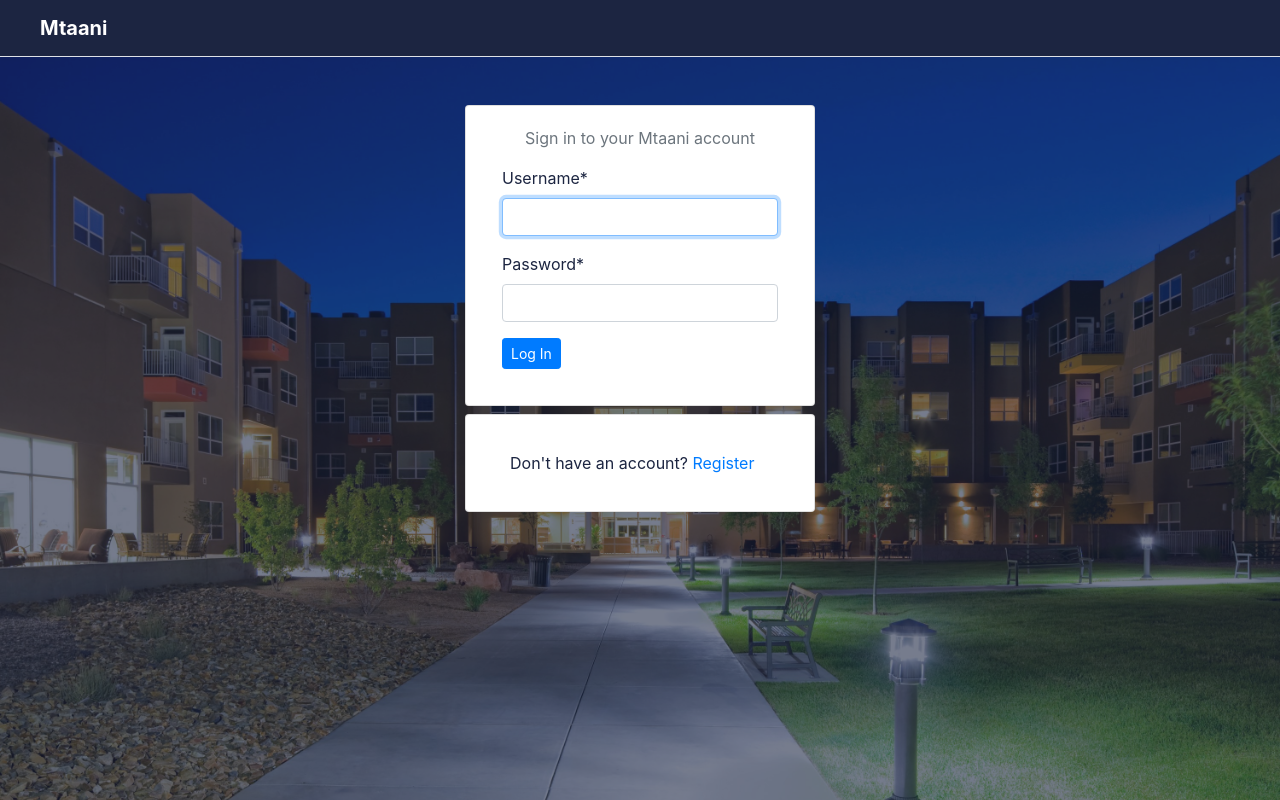
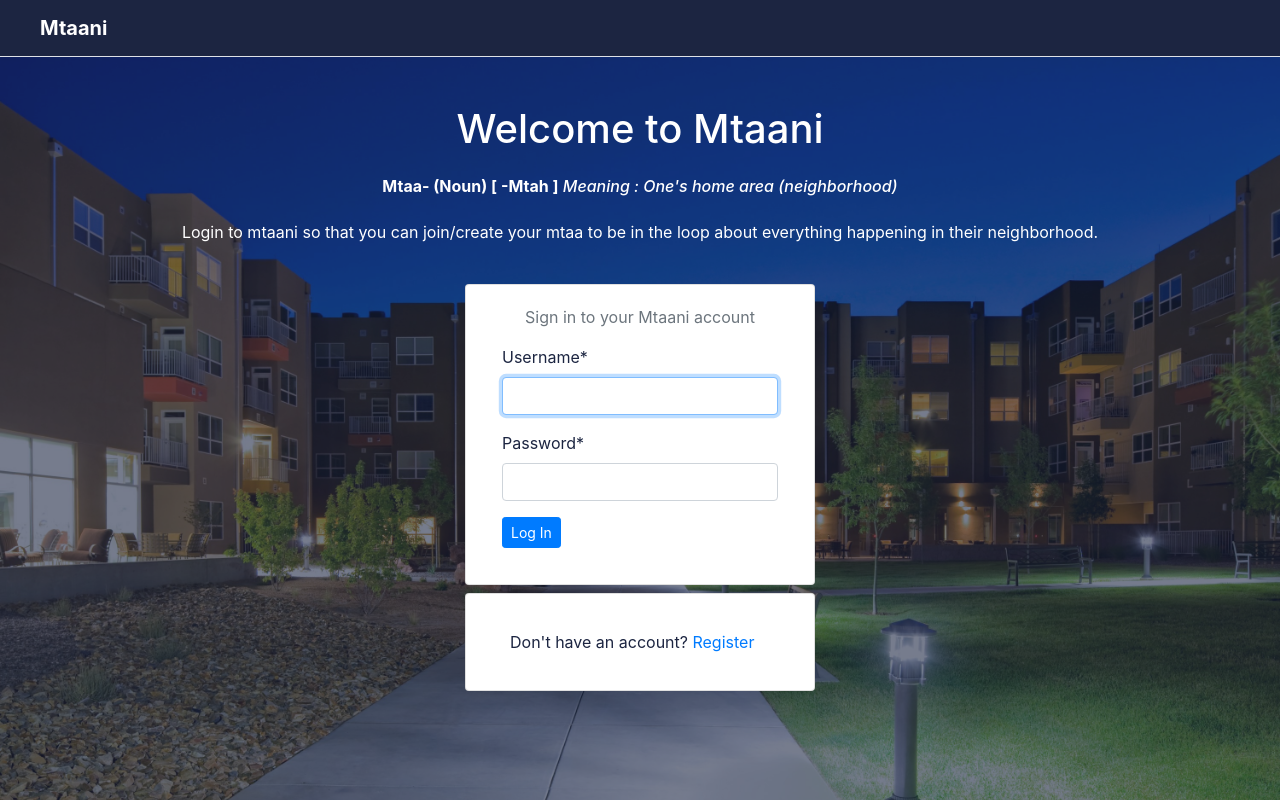
Before and after one commit to p-koskey/mtaani, a Django app: page /accounts/login/ in a window 1280 px wide. Run offline with Django 3.2, Linux system fonts and the light colour scheme; some libraries are stand-ins or nearby versions.

Commit message:
added into to login and signup template

```diff
--- a/hood/templates/registration/login.html
+++ b/hood/templates/registration/login.html
@@ -4,32 +4,44 @@
 {% load bootstrap4 %}
 {% load crispy_forms_tags %}
 <div class="container mt-4">
+  <div class="container-fluid" style="color: #ffffff">
+    <h1 class="mt-4 text-center">Welcome to Mtaani</h1>
+    <h6 class="mt-4 text-center">
+      <b>Mtaa- (Noun) [ -Mtah ]</b>
+      <i>Meaning : One's home area (neighborhood)</i>
+    </h6>
+    <p class="mt-4 text-center">
+      Login to mtaani so that you can join/create your mtaa to be in the loop
+      about everything happening in their neighborhood.
+    </p>
+  </div>
   <div class="row">
     <div class="col-md-4"></div>
     <div class="col-md-4 mt-4">
       <div class="card">
-
         <div class="card-body mb-3 mr-3 ml-3">
-                 <p class="text-center text-secondary">Sign in to your Mtaani account
+          <p class="text-center text-secondary">
+            Sign in to your Mtaani account
           </p>
           <form action="" method="post" novalidate>
-                        {% csrf_token%}
-                        {{ form|crispy }}
-                        <button type="submit" class="btn btn-primary btn-sm D-block mx-auto"> Log In</button>
+            {% csrf_token%} {{ form|crispy }}
+            <button
+              type="submit"
+              class="btn btn-primary btn-sm D-block mx-auto"
+            >
+              Log In
+            </button>
           </form>
         </div>
-
       </div>
       <div class="card mt-2">
-                <div class="card-body mt-3 mb-3 mr-2 ml-4" style="color: #1C2541;">
+        <div class="card-body mt-3 mb-3 mr-2 ml-4" style="color: #1c2541">
           Don't have an account? <a href="{% url 'register' %}">Register</a>
         </div>
       </div>
-
     </div>
   </div>
   <div class="col-md-2"></div>
 </div>
 
-
 {% endblock %}
```
Also changed, not shown: hood/templates/registration/signup.html (+11 -0 lines). Lines whose indentation alone changed are shown as unchanged.
